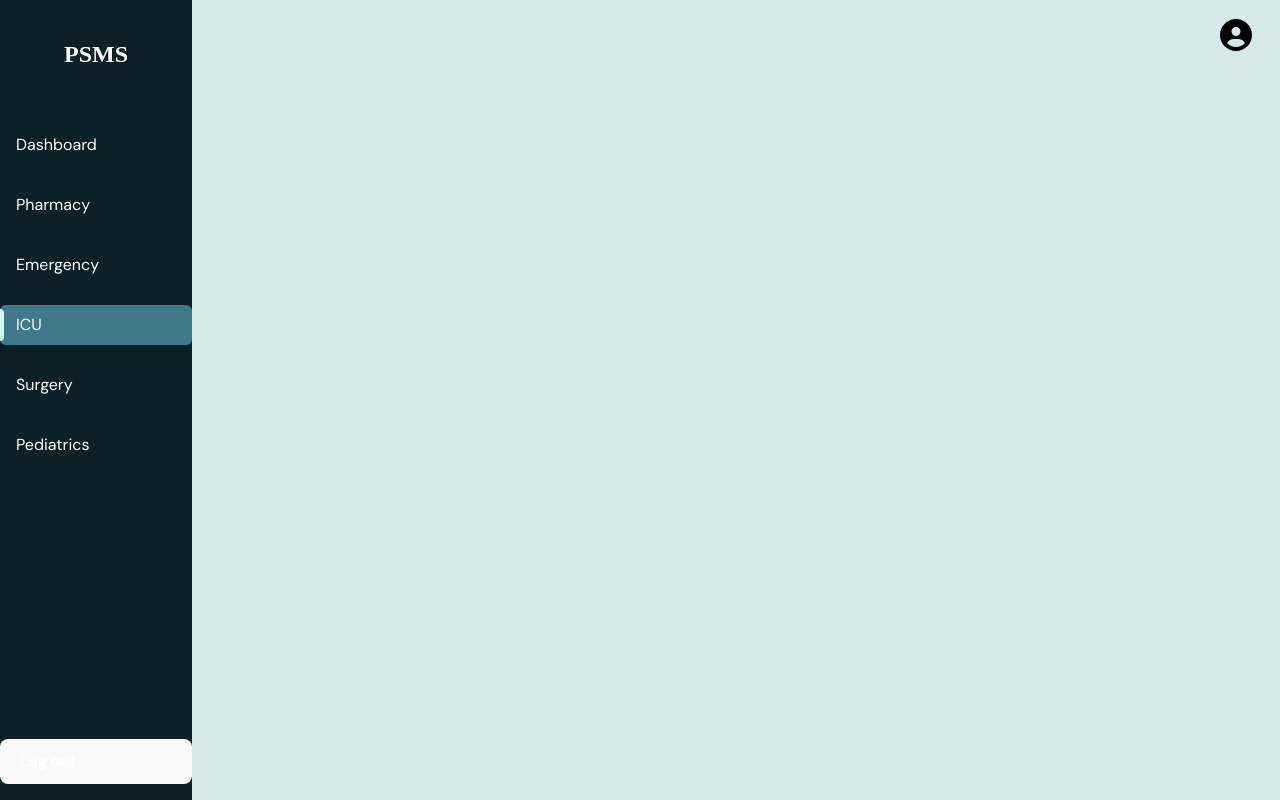
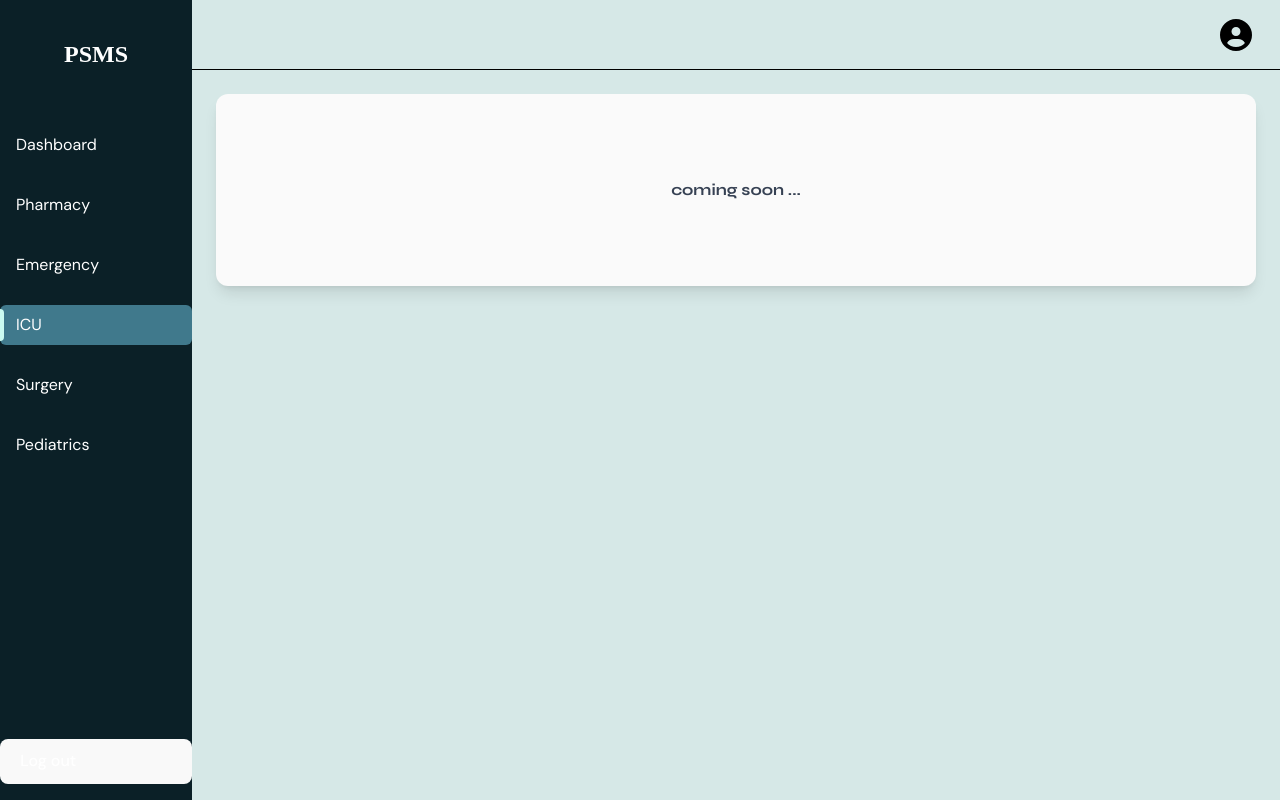
Before and after one commit to skairover/PSMS-frontend, a React (Vite) app: page /icu in a window 1280 px wide. Built offline with nearby package versions, Linux system fonts and the light colour scheme.

Commit message:
fixing other pages

```diff
--- a/src/Components/Header.jsx
+++ b/src/Components/Header.jsx
@@ -2,7 +2,7 @@ import { FaCircleUser } from "react-icons/fa6";
 import { GiHamburgerMenu } from "react-icons/gi";
 function Header({ title, setSidebarOpen }) {
   return (
-    <header className="bg-[#d6e8e7]  flex justify-between items-center h-[70px] px-5">
+    <header className="bg-[#d6e8e7] border-b flex justify-between items-center h-17.5 px-5">
       <button
   onClick={() => setSidebarOpen(true)}
   className="md:hidden dark:invert p-2"
--- a/src/pages/Emergency.jsx
+++ b/src/pages/Emergency.jsx
@@ -122,9 +122,6 @@ function Emergency() {
       <main className="px-6 py-8 relative">
 
         <div className="mb-8">
-          <h1 className="text-2xl font-semibold text-gray-800">
-            Emergency Patients
-          </h1>
           <p className="text-sm text-gray-500">
             Manage urgent cases
           </p>
--- a/src/pages/ICU.jsx
+++ b/src/pages/ICU.jsx
@@ -4,6 +4,11 @@ import Layout from '../Components/Layout'
 const ICU = () => {
   return (
      <Layout title={ICU}>
+      <div className='h-full w-full flex justify-center items-start '>
+      <div className='w-full bg-zinc-50 h-48 flex justify-center items-center rounded-xl shadow-lg font-syne font-bold text-gray-700'>
+        coming soon ...
+      </div>
+      </div>
 
     </Layout>
   )
--- a/src/pages/Surgery.jsx
+++ b/src/pages/Surgery.jsx
@@ -4,7 +4,11 @@ import Layout from '../Components/Layout'
 const Surgery = () => {
   return (
      <Layout title={Surgery}>
-
+      <div className='h-full w-full flex justify-center items-start '>
+      <div className='w-full bg-zinc-50 h-48 flex justify-center items-center rounded-xl shadow-lg font-syne font-bold text-gray-700'>
+        coming soon ...
+      </div>
+      </div>
     </Layout>
   )
 }
--- a/src/pages/pediatrics.jsx
+++ b/src/pages/pediatrics.jsx
@@ -4,7 +4,11 @@ import Layout from '../Components/Layout'
 const Pediatrics = () => {
   return (
      <Layout title={Pediatrics}>
-
+      <div className='h-full w-full flex justify-center items-start '>
+      <div className='w-full bg-zinc-50 h-48 flex justify-center items-center rounded-xl shadow-lg font-syne font-bold text-gray-700'>
+        coming soon ...
+      </div>
+      </div>
     </Layout>
   )
 }
```
